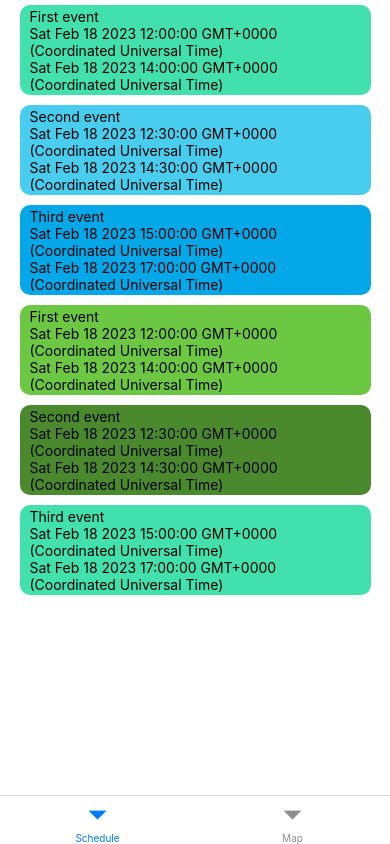
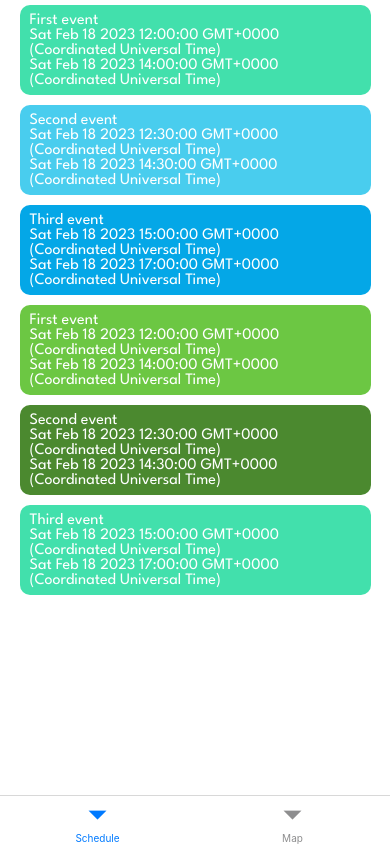
Before and after one commit to studentsustainabilitysummit/SSS-App, a React Native app: screen /Schedule in a window 390 px wide. Built offline with nearby package versions, Linux system fonts and the light colour scheme.

Commit message:
Add LeagueSpartan font

```diff
--- a/App.js
+++ b/App.js
@@ -1,6 +1,16 @@
 import MainScreen from './app/screens/MainScreen';
+import {useFonts} from 'expo-font';
 
 export default function App() {
+
+  const [loaded] = useFonts({
+    LeagueSpartan: require('./app/assets/fonts/LeagueSpartan.ttf'),
+  });
+
+  if(!loaded) {
+    return null;
+  }
+
   return (
     <MainScreen/>
   );
--- a/app/views/EventListItemView.js
+++ b/app/views/EventListItemView.js
@@ -34,5 +34,8 @@ const styles = StyleSheet.create({
     text: {
         paddingStart: 10,
         paddingEnd: 10,
+        color: 'white',
+        fontFamily: 'LeagueSpartan',
+        fontSize: 16
     },
 });
```
Also changed, not shown: app/assets/fonts/LeagueSpartan.ttf (added).
